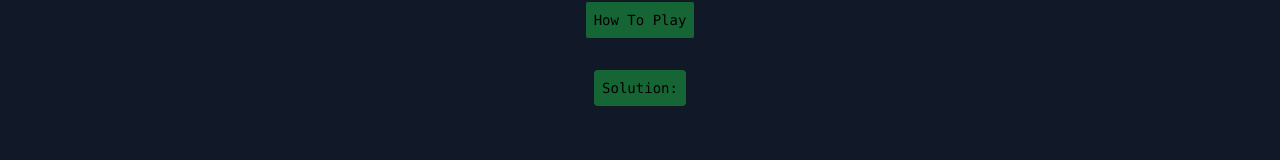
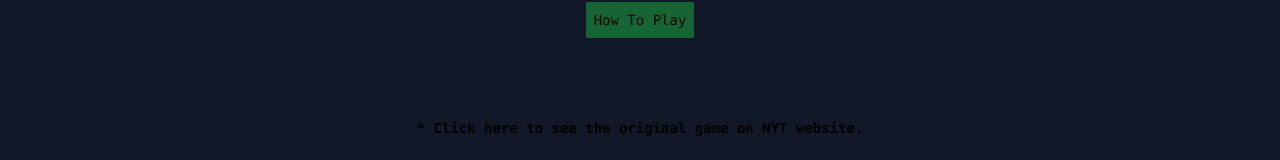
Before and after one commit to spatulatom/nextjs-wordle-new-york-times-game, a Next.js app: page / in a window 1280 px wide. Shown: the part 578-738 px from the top of the page. Built offline with nearby package versions, Linux system fonts and the light colour scheme.

Commit message:
no soultion

```diff
--- a/components/Game.tsx
+++ b/components/Game.tsx
@@ -219,13 +219,13 @@ export default function Game() {
         How To Play
       </button>
       {showModal && <Modal modalHandler={modalHandler} />}
-      <h2
+      {/* <h2
         onClick={handleShowTheSolution}
         className="mt-8 p-2 rounded bg-green-800 transition hover:bg-green-600"
       >
         Solution:
       </h2>
-      {showTheSolution ? <p className="py-4">{solution}</p> : null}
+      {showTheSolution ? <p className="py-4">{solution}</p> : null} */}
 
       {typoError&&<TypoError currentGuess={currentGuess}/>}
 
```
